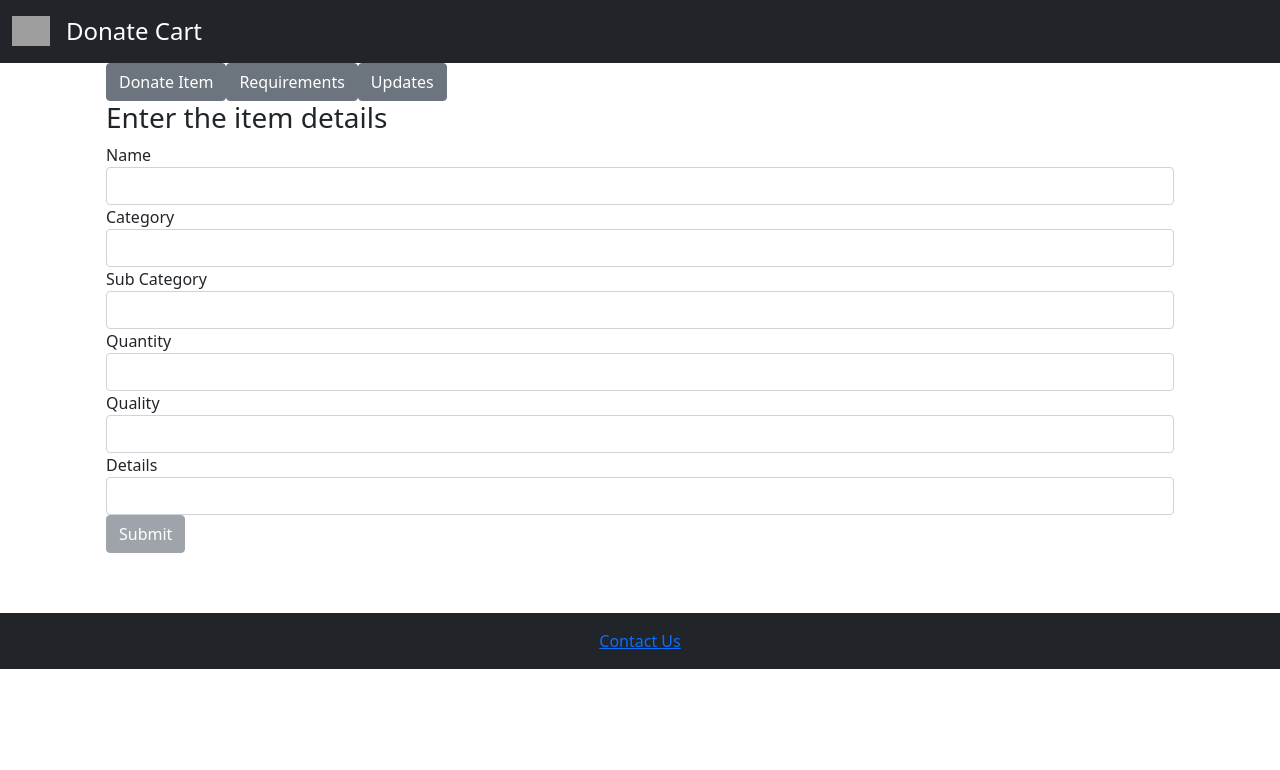
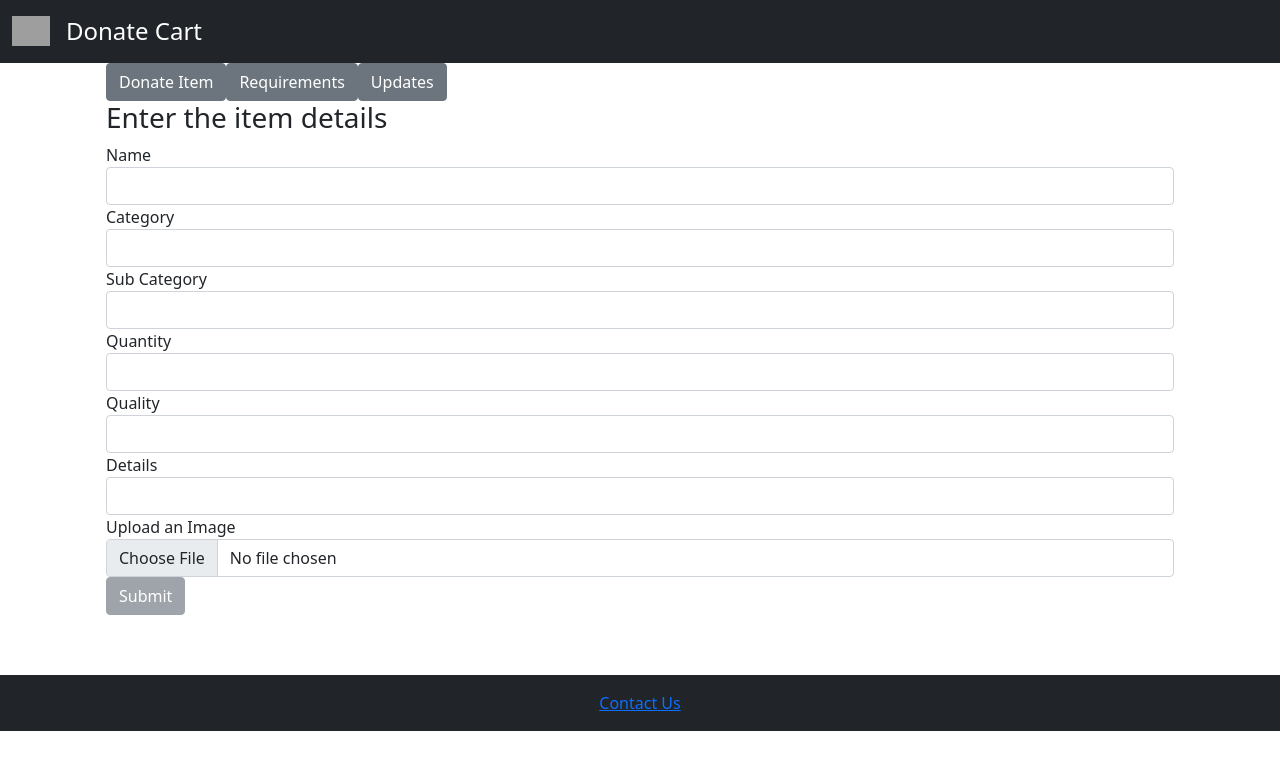
Before and after one commit to abhinavmittra/I4C-Challenge-, an Angular app in the folder angular/donate-cart-ui/: page /donor/donate in a window 1280 px wide. Shown: the top 770 px of the page. Built offline with nearby package versions, Linux system fonts and the light colour scheme; grey boxes are pictures that could not be loaded.

Commit message:
Added image upload functionality

```diff
--- a/angular/donate-cart-ui/src/app/donor/donor.service.ts
+++ b/angular/donate-cart-ui/src/app/donor/donor.service.ts
@@ -32,8 +32,8 @@ export class DonorService {
   public donateItem(){
     return this.httpClient.post<any>(this.donateItemUrl,{"type":"donate-requirement"});
   }
-  public createDonationItem(item:DonationItem){
-    return this.httpClient.post<any>(this.createDonationItemUrl,JSON.stringify(item));
+  public createDonationItem(form:FormData){
+    return this.httpClient.post<any>(this.createDonationItemUrl,form);
   }
   public viewItemUpdates(){
     return this.httpClient.get(this.viewItemUpdatesUrl)
--- a/angular/donate-cart-ui/src/app/donor/donor/donor-create-item/donor-create-item.component.html
+++ b/angular/donate-cart-ui/src/app/donor/donor/donor-create-item/donor-create-item.component.html
@@ -51,6 +51,14 @@
                 required
                 >
         </div>
+        <div class="form-group">
+        <label for="itemImage">Upload an Image</label>
+        <input type="file" id="itemImage" class="form-control" (change)="onFileSelected($event)"
+        ngModel
+        name="image"
+        required
+        >
+        </div>
         <div>
             <button class="btn btn-secondary" type="submit" [disabled]="!itemDonationForm.valid">Submit</button>
 
--- a/angular/donate-cart-ui/src/app/donor/donor/donor-create-item/donor-create-item.component.ts
+++ b/angular/donate-cart-ui/src/app/donor/donor/donor-create-item/donor-create-item.component.ts
@@ -1,6 +1,7 @@
 import { Component, OnInit } from '@angular/core';
 import { NgForm } from '@angular/forms';
 import {DonationItem} from '../../../model/donation-item';
+import { DonorService } from '../../donor.service';
 @Component({
   selector: 'app-donor-create-item',
   templateUrl: './donor-create-item.component.html',
@@ -8,13 +9,31 @@ import {DonationItem} from '../../../model/donation-item';
 })
 export class DonorCreateItemComponent implements OnInit {
 
-  constructor() { }
+  constructor(private donorService:DonorService) { }
+  selectedImage:File = null;
+  ngOnInit(): void {
 
-  ngOnInit(): void {
+
   }
+
   onSubmit(form:NgForm){
     console.log(form);
-    //send post req to server to create new item in db
+    const submitForm = new FormData();
+    submitForm.append('image',this.selectedImage,this.selectedImage.name);
+    submitForm.append('name',form.value.name);
+    submitForm.append('category',form.value.category);
+    submitForm.append('subcategory',form.value.subcategory);
+    submitForm.append('quantity',form.value.quantity);
+    submitForm.append('quality',form.value.quality);
+    submitForm.append('details',form.value.details);
+
+    console.log(submitForm.get('image'));
+    //send post req with submitForm attached to server to create new item in db
+
+  }
+
+  onFileSelected(event){
+    this.selectedImage = <File>event.target.files[0];
   }
 
 }
--- a/angular/donate-cart-ui/src/app/donor/donor/donor-view-requirements/donor-view-requirement-details/donor-view-requirement-details.component.html
+++ b/angular/donate-cart-ui/src/app/donor/donor/donor-view-requirements/donor-view-requirement-details/donor-view-requirement-details.component.html
@@ -29,9 +29,16 @@
             required
             >
     </div>
+    <div class="form-group">
+        <label for="itemImage">Upload an Image</label>
+        <input type="file" id="itemImage" class="form-control" (change)="onFileSelected($event)"
+        ngModel
+        name="image"
+        required
+        >
+        </div>
     <div>
         <button class="btn btn-secondary" type="submit" [disabled]="!donateForm.valid">Donate</button>
-
     </div>
 </form>
 </div>
--- a/angular/donate-cart-ui/src/app/donor/donor/donor-view-requirements/donor-view-requirement-details/donor-view-requirement-details.component.ts
+++ b/angular/donate-cart-ui/src/app/donor/donor/donor-view-requirements/donor-view-requirement-details/donor-view-requirement-details.component.ts
@@ -13,18 +13,26 @@ export class DonorViewRequirementDetailsComponent implements OnInit {
   constructor(private router:Router,private route:ActivatedRoute) { }
   item:ItemRequirement=null;
   donateMode:boolean = null;
-
+  selectedImage:File = null;
   ngOnInit(): void {
     this.donateMode = false;
     this.item= new ItemRequirement("science class 10 ncert","Education","books","Need 5 text books for children",50,"class 10 unprivileged children","U&I","some ngo id");
   }
 
   onSubmit(form:NgForm){
-    console.log(form);
+    const submitForm = new FormData();
+    submitForm.append('image',this.selectedImage,this.selectedImage.name);
+    submitForm.append('quantity',form.value.quantity);
+    submitForm.append('quality',form.value.quality);
+    submitForm.append('details',form.value.details);
+    console.log(submitForm.get('image'));
+    //send post req with submitForm attached to server to create new item in db
   }
 
   toggleDonateMode(){
     this.donateMode = !this.donateMode;
   }
-
+  onFileSelected(event){
+    this.selectedImage = <File>event.target.files[0];
+  }
 }
```
